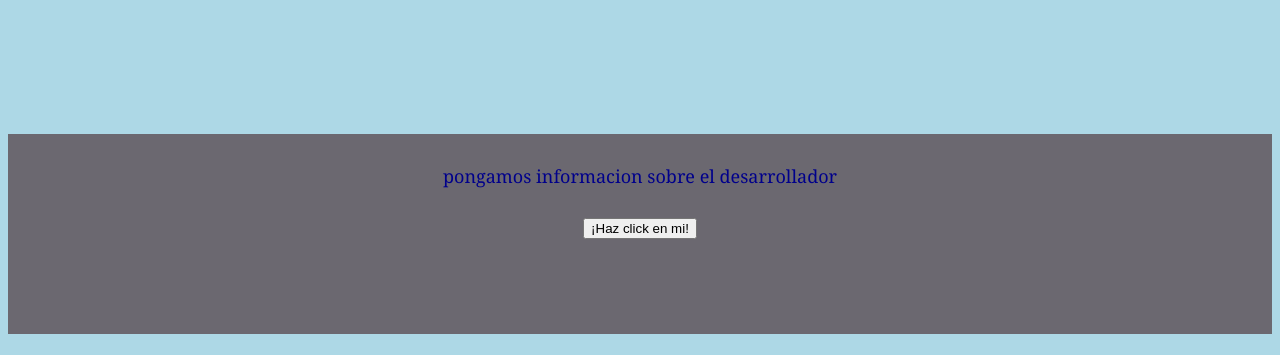
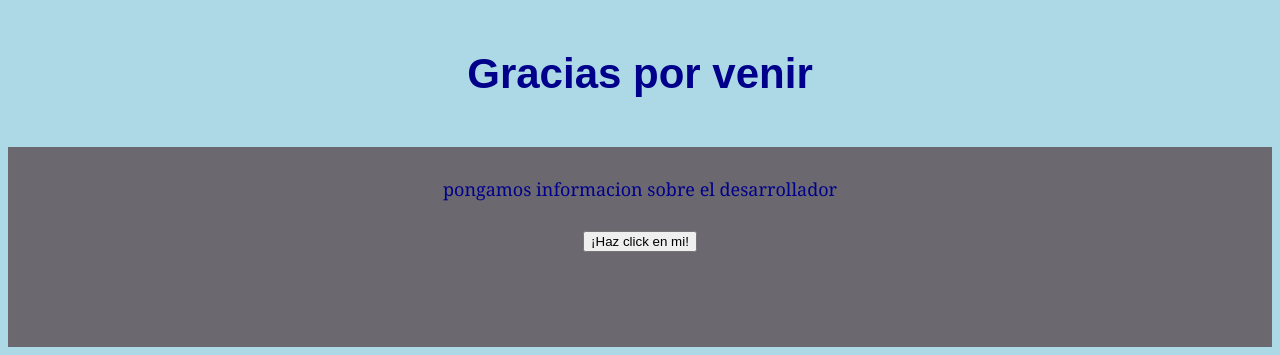
Before and after one commit to aleirbag8/miprimerapaginaAna, a plain HTML site: page about.html in a window 1280 px wide. Shown: the part 512-867 px from the top of the page. Drawn offline with Linux system fonts and the light colour scheme.

Commit message:
actualizacion

```diff
--- a/about.html
+++ b/about.html
@@ -32,7 +32,10 @@
           <img src="imagenes/deco.jpg" width="250px" height="250px" display="flex" flex-wrap="wrap"  flex-direction="column" justify-content="center" ; alt ="Descripción de la imagen 1" />
          <img src="imagenes/flor.jpg" width="250px" height="250px" display="flex" flex-direction="column" justify-content="center" alt="Descripción de la imagen 2" />
          <img src="masaje 4.jpg"  width="250px" height="250px" display="flex" flex-direction="column" justify-content="center" alt="Descripción de la imagen 3" />
+<div class="container greeting">
+        <h1>Gracias por venir</h1>
 
+          </div>
             </div>
         </div>
        </div>
--- a/styles.css
+++ b/styles.css
@@ -110,7 +110,10 @@ body {background-color:lightblue;
       height: 200px;
     }
 
+.greeting {
 
+  text-align: center;
+}
 
     @media (max-width: 768px) {
       .column {
```
